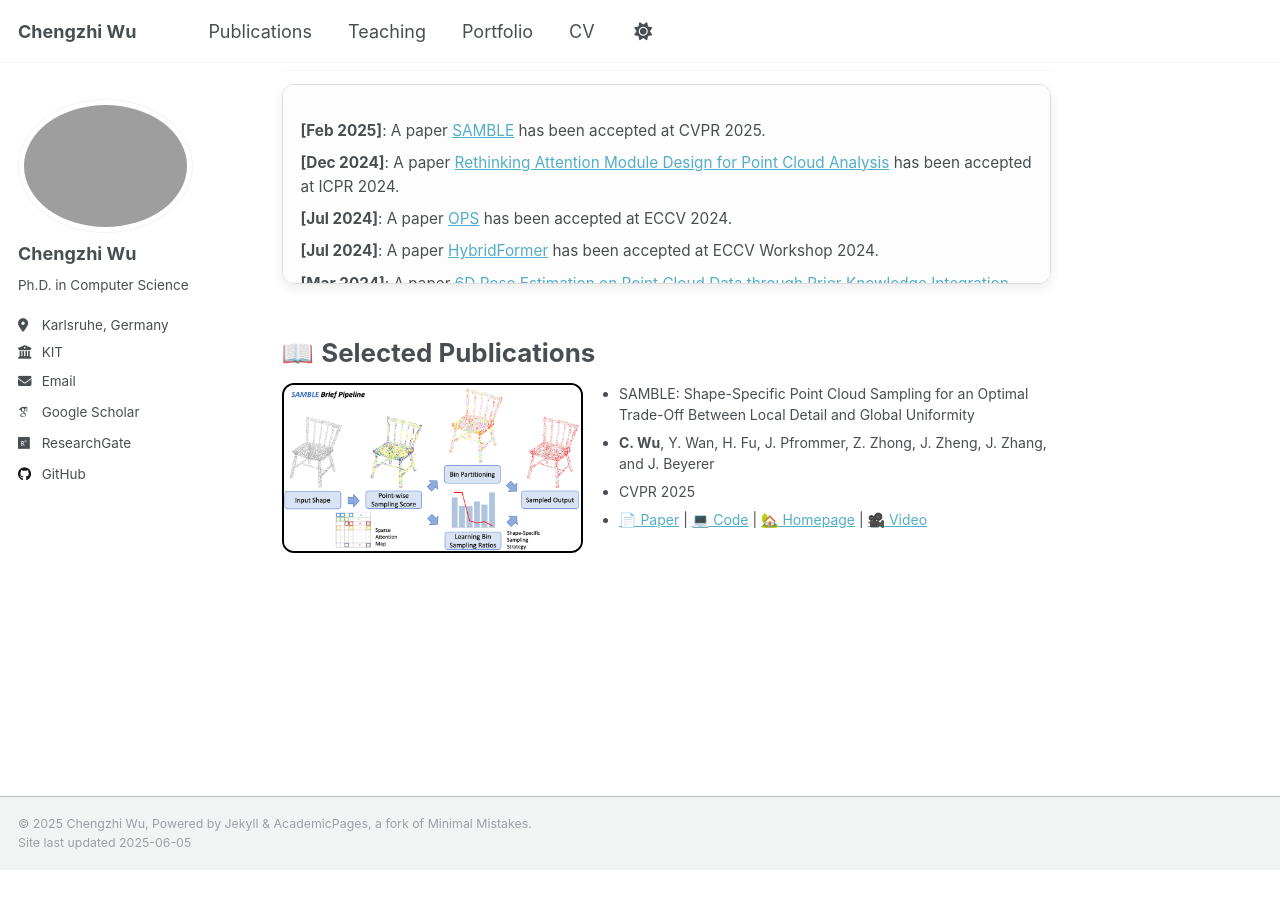
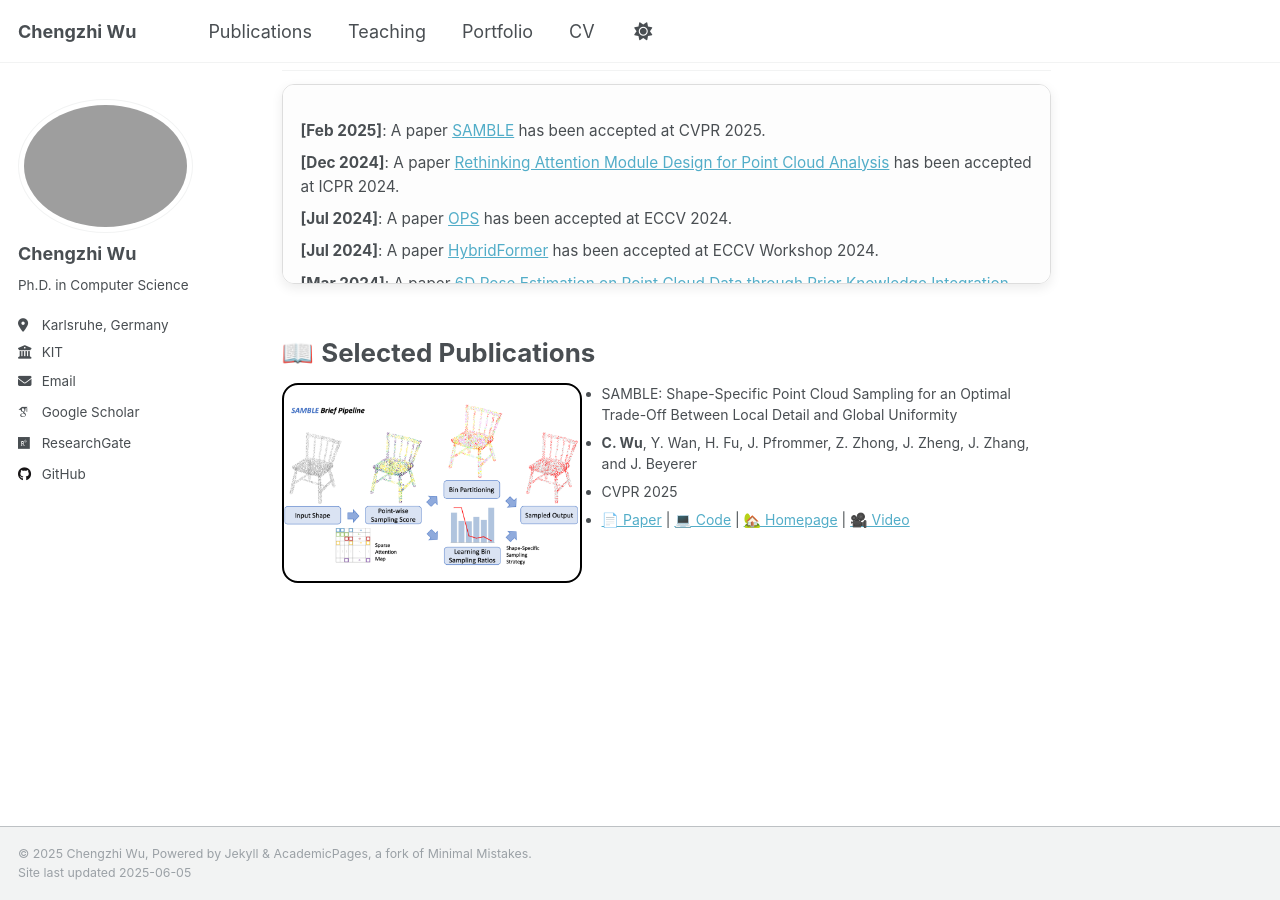
Before and after one commit to stevenczwu/stevenczwu.github.io, a Jekyll site: the page built from _pages/about.md, in a window 1280 px wide and 900 px high, scrolled down 623 px. Built offline with Jekyll 4.4.1, drawn with Linux system fonts in a browser that asks for light colours; some web fonts are replaced; before the commit the page ends 1493 px from its top, so only the background shows below that.

Commit message:
update about

```diff
--- a/_pages/about.md
+++ b/_pages/about.md
@@ -47,46 +47,29 @@ I am trying a new template, so this webpage is still under construction. Stay tu
 </section>
 
 
-
-<p style="margin-bottom: 10px; margin-top: 50px">
-  <span style="font-size: 144%; ">📖 <b>Selected Publications</b></span> <br />
-</p>
-
-<!--
-<div class="publication-container">
-  <img src="../images/teasers/teaser_SAMBLE.png" />
-  <div>
-    <font size="+1.5"><b>SAMBLE: Shape-Specific Point Cloud Sampling for an Optimal Trade-Off Between Local Detail and Global Uniformity</b></font> <br />
-    <font size="-1">C. Wu, Y. Wan*, H. Fu*, J. Pfrommer, Z. Zhong, <u><b>J. Zheng</b></u><sup>†</sup>, J. Zhang, J. Beyerer</font> <br />
-    <font size="-1"><b>CVPR'25</b>
-      <span style="border: 1px solid #b3d9ff; border-radius: 8px; padding: 2px 6px; display: inline-block;">
-        <a href="publications/Samble/Samble.html" target="_blank">Homepage</a>
-      </span>
-      <span style="border: 1px solid #b3d9ff; border-radius: 8px; padding: 2px 6px; display: inline-block;">
-        <a href="https://arxiv.org/pdf/2504.19581" target="_blank">Paper</a>
-      </span>
-    </font>
-  </div>
-</div>
--->
-
-
-
-<div style="display: flex; align-items: flex-start; width: 100%;">
-
-  <div style="flex: 4; padding-right: 16px;">
-    <img src="../images/teasers/teaser_SAMBLE.png"
-         alt="teaser_SAMBLE"
-         style="width: 100%; border: 2px solid black; border-radius: 12px;">
-  </div>
-
-  <div style="flex: 6;">
-    <ul style="margin: 0; padding-left: 20px; list-style-type: disc; font-size: 14px;">
-      <li>SAMBLE: Shape-Specific Point Cloud Sampling for an Optimal Trade-Off Between Local Detail and Global Uniformity</li>
-      <li><b>C. Wu</b>, Y. Wan, H. Fu, J. Pfrommer, Z. Zhong, J. Zheng, J. Zhang, and J. Beyerer</li>
-      <li>CVPR 2025</li>
-      <li><a href="https://arxiv.org/pdf/2504.19581">📄 Paper</a> | <a href="https://github.com/stevenczwu/SAMBLE">💻 Code</a> | <a href="https://junweizheng93.github.io/publications/Samble/Samble.html">🏡 Homepage</a> | <a href="https://www.youtube.com/watch?v=FZtNayVyaRE">🎥 Video</a></li>
-    </ul>
-  </div>
-
-</div>
+<section id="selected_publications">
+    <p style="margin-bottom: 10px; margin-top: 50px">
+      <span style="font-size: 144%; ">📖 <b>Selected Publications</b></span> <br />
+    </p>
+    <div style="display: flex; align-items: flex-start; width: 100%;">
+      <div style="
+        width: 300px;
+        height: 200px;
+        border: 2px solid black;
+        border-radius: 16px;
+        display: flex;
+        justify-content: center;
+        align-items: center;
+        overflow: hidden;">
+        <img src="../images/teasers/teaser_SAMBLE.png" alt="teaser_SAMBLE" style="max-width: 100%; max-height: 100%; object-fit: contain;">
+      </div>
+      <div style="flex: 1;">
+        <ul style="margin: 0; padding-left: 20px; list-style-type: disc; font-size: 14px;">
+          <li>SAMBLE: Shape-Specific Point Cloud Sampling for an Optimal Trade-Off Between Local Detail and Global Uniformity</li>
+          <li><b>C. Wu</b>, Y. Wan, H. Fu, J. Pfrommer, Z. Zhong, J. Zheng, J. Zhang, and J. Beyerer</li>
+          <li>CVPR 2025</li>
+          <li><a href="https://arxiv.org/pdf/2504.19581">📄 Paper</a> | <a href="https://github.com/stevenczwu/SAMBLE">💻 Code</a> | <a href="https://junweizheng93.github.io/publications/Samble/Samble.html">🏡 Homepage</a> | <a href="https://www.youtube.com/watch?v=FZtNayVyaRE">🎥 Video</a></li>
+        </ul>
+      </div>
+    </div>
+</section>
```
